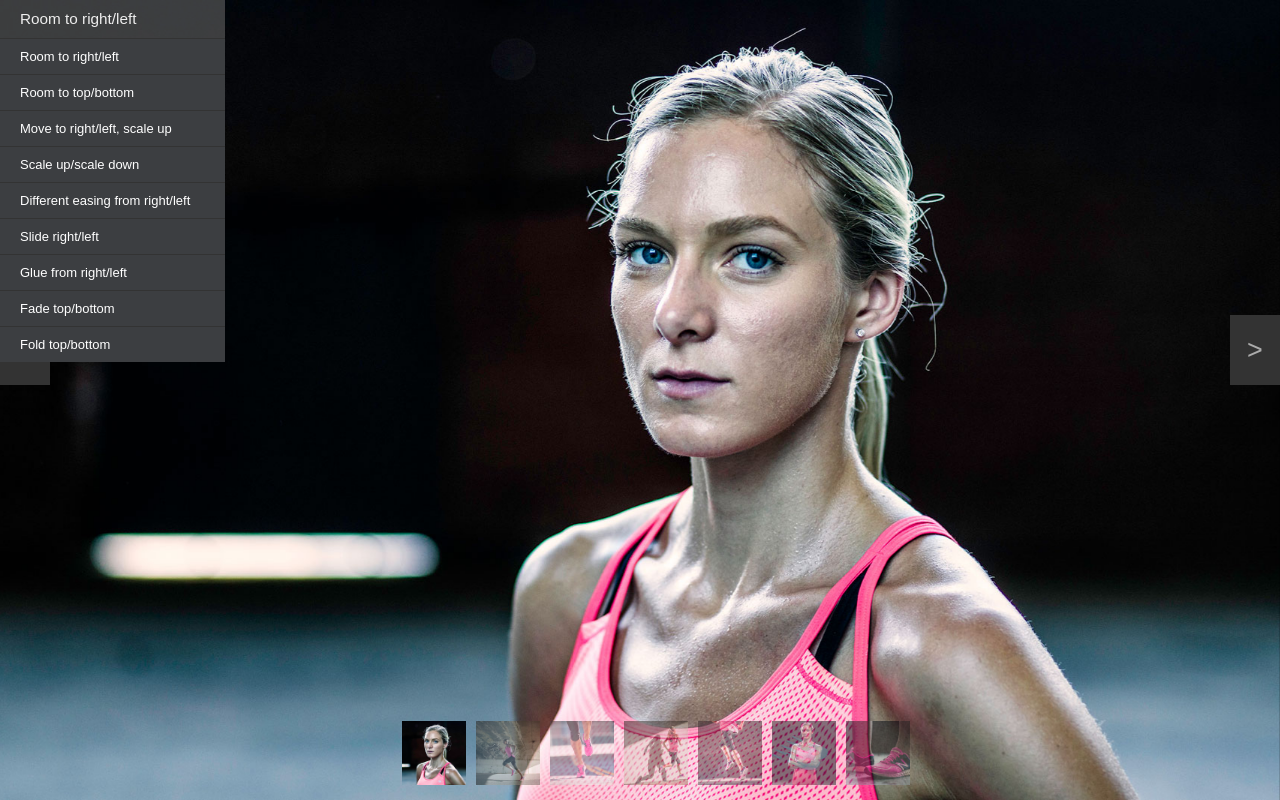
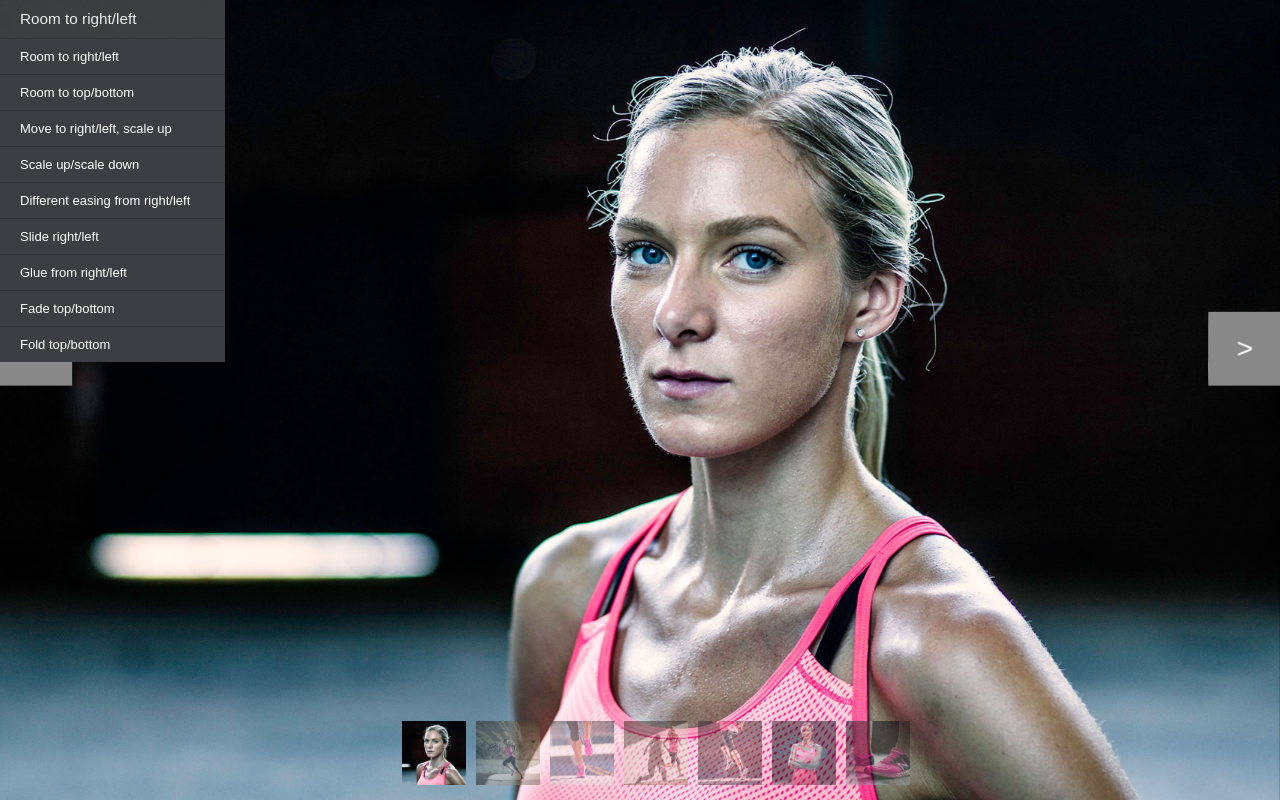
Before and after one commit to strohrdanz/transitions, a plain HTML site: page index.html in a window 1280 px wide. Drawn offline with Linux system fonts and the light colour scheme.

Commit message:
cubed intial commit

```diff
--- a/css/styles.css
+++ b/css/styles.css
@@ -126,7 +126,7 @@ ul li:hover ul {
     position: absolute;
     width: 100%;
     height: 100%;
-    z-index: 99;
+    z-index: 100;
     left: 50%;
     margin-top: 75px;
     -webkit-transform: translateX(-50%);
@@ -135,7 +135,7 @@ ul li:hover ul {
     transform: translateX(-50%);
 }
 
-.next, .prev {
+/*.next, .prev {
     z-index: 100;
     background: #333;
     color: #ababab;
@@ -208,6 +208,86 @@ ul li:hover ul {
   left: 48px;
   opacity: 1;
 }
+*/
+/* Flip out previews */
+
+.pt-trigger {
+  outline: none;
+  border: none;
+  cursor: pointer;
+  background: none;
+}
+
+.next-container, .previous-container {
+  position: absolute;
+  top: 30%;
+    -webkit-perspective: 800;
+    -webkit-perspective-origin: 50% 70px;
+    -moz-perspective: 800;
+    -moz-perspective-origin: 50% 70px;
+}
+
+.next-container {
+  right: 0;
+}
+
+.previous-container {
+  left: 0;
+}
+
+.next, .prev {
+    position: absolute;
+    height: 70px;
+    width: 70px;
+    font-size: 27px;
+    line-height: 1em;
+    color: #fff;
+}
+
+.next-cube, .previous-cube {
+    position: relative;
+    height: 70px;
+    width: 70px;
+    -webkit-transition: -webkit-transform .5s linear;
+    -webkit-transform-style: preserve-3d;
+    -moz-transition: -moz-transform .5s linear;
+    -moz-transform-style: preserve-3d;
+}
+
+.next-cube .front, .previous-cube .front {
+    -webkit-transform: translateZ(35px);
+    -moz-transform: translateZ(35px);
+    background-color: #888;
+}
+
+.next-cube .side {
+    -webkit-transform: rotateY(-90deg) translateZ(35px);
+    -moz-transform: rotateY(-90deg) translateZ(35px);
+    background: none;
+}
+
+.next-cube:hover {
+    -webkit-transform:rotateY(90deg);
+}
+
+.previous-cube .side {
+    -webkit-transform: rotateY(90deg) translateZ(35px);
+    -moz-transform: rotateY(90deg) translateZ(35px);
+}
+
+.previous-cube:hover {
+    -webkit-transform:rotateY(-90deg);
+}
+
+.nextpreview, .prevpreview {
+  margin: 0;
+  padding: 0;
+}
+
+.nextpreview img, .prevpreview img {
+  width: 100%;
+}
+
 
 /* Page Styles */
 .pt-page-ontop {
@@ -341,8 +421,6 @@ ul li:hover ul {
     display: block;
 }
 
-/* Flip out previews */
-
 @media screen and (max-width: 980px) {
 
   .nextpreview, .prevpreview {
--- a/index.html
+++ b/index.html
@@ -26,10 +26,19 @@
 
 <div class="pt-wrapper">
     <div class="pt-trigger-container">
-        <button class="pt-trigger next" data-goto="-1">&gt;</button>
-        <button class="pt-trigger prev" data-goto="-2">&lt;</button>
-        <button class="pt-trigger prevpreview" data-goto="-1"><img src="img/7thumb.jpg"></button>
-        <button class="pt-trigger nextpreview" data-goto="-2"><img src="img/2thumb.jpg"></button>
+        <div class="next-container">
+            <div class="next-cube">
+                <button class="pt-trigger next front" data-goto="-1">&gt;</button>
+                <button class="pt-trigger nextpreview side" data-goto="-1"><img src="img/2thumb.jpg"></button>
+            </div>
+        </div>
+        <div class="previous-container">
+            <div class="previous-cube">
+                <button class="pt-trigger prev front" data-goto="-2">&lt;</button>
+                <button class="pt-trigger prevpreview side" data-goto="-2"><img src="img/7thumb.jpg"></button>
+            </div>
+        </div>
+
     </div>
     <div class="pt-page pt-page-1">
 	</div>
--- a/js/transition.js
+++ b/js/transition.js
@@ -524,8 +524,10 @@ var PageTransitions = (function () {
             var prevPicture = pagesCount;
         }
 
-        $(".prevpreview").html('<img src="img/' + prevPicture + 'thumb.jpg">');
-        $(".nextpreview").html('<img src="img/' + nextPicture + 'thumb.jpg">');
+        setTimeout(function(){
+          $(".prevpreview").html('<img src="img/' + prevPicture + 'thumb.jpg">');
+            $(".nextpreview").html('<img src="img/' + nextPicture + 'thumb.jpg">');
+        }, 400);
 
          $('.thumb').removeClass('active-thumb');
 
```
Also changed, not shown: 1 other file.
